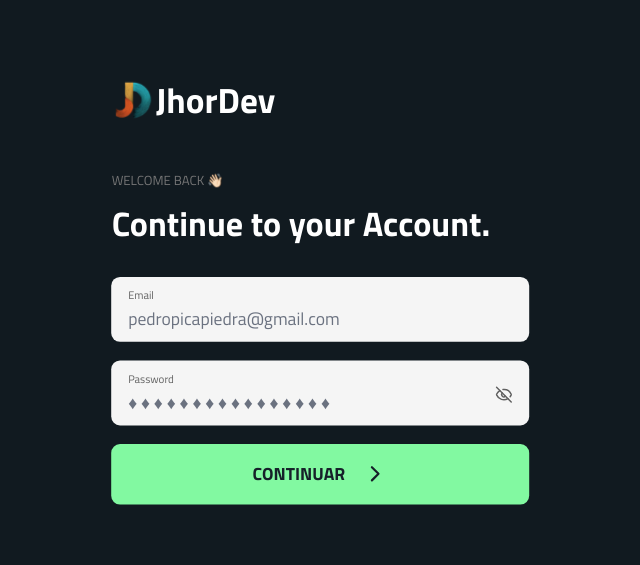
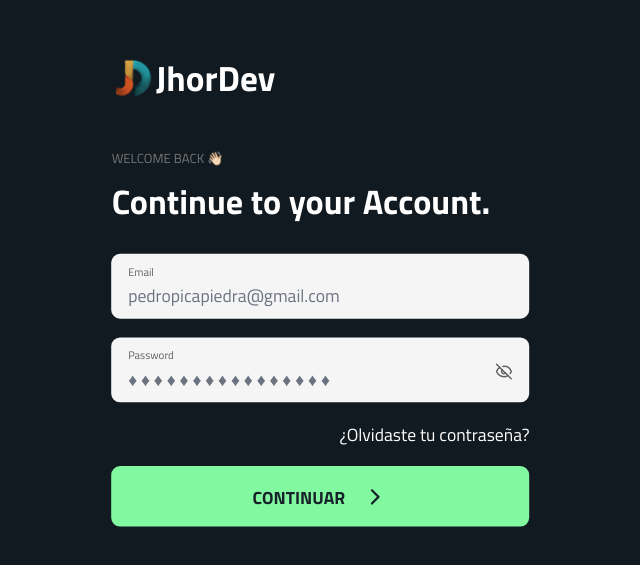
Before and after one commit to priorycode/jhordevPortfolio, a Vue app: page /admin/login in a window 1280 px wide. Shown: the part 107-672 px from the top of the page, without its empty margins (320-960 px from the left). Built offline with nearby package versions, Linux system fonts and the light colour scheme; no server answers.

Commit message:
add analytics Vercel

```diff
--- a/index.html
+++ b/index.html
@@ -3,10 +3,11 @@
 
 <head>
   <meta charset="UTF-8" />
-  <link rel="icon" type="image/svg+xml" href="/vite.svg" />
+
   <meta name="viewport" content="width=device-width, initial-scale=1.0" />
   <title>jhordev.ing</title>
   <link rel="shortcut icon" href="src/assets/jd_sinfondo.svg" type="image/x-icon">
+    <link rel="icon" type="image/svg+xml" href="@/assets/jd_sinfondo.svg" />
 </head>
 
 <body>
--- a/package.json
+++ b/package.json
@@ -9,6 +9,8 @@
     "preview": "vite preview"
   },
   "dependencies": {
+    "@vercel/analytics": "^1.4.1",
+    "@vercel/speed-insights": "^1.1.0",
     "firebase": "^10.13.0",
     "flowbite": "^2.4.1",
     "lucide": "^0.419.0",
--- a/src/App.vue
+++ b/src/App.vue
@@ -2,6 +2,7 @@
 import { ref, watch } from 'vue';
 import { useRoute } from 'vue-router';
 import Header from './components/Header.vue';
+import { SpeedInsights } from '@vercel/speed-insights/vue';
 
 const route = useRoute();
 const showHeader = ref(true);
@@ -13,6 +14,7 @@ watch(route, (newRoute) => {
 </script>
 
 <template>
+  <SpeedInsights />
   <!-- Mostrar el Header solo si `showHeader` es verdadero -->
   <Header v-if="showHeader" />
   <div id="app" class="contenedor">
--- a/src/views/Admin/Login.vue
+++ b/src/views/Admin/Login.vue
@@ -4,7 +4,7 @@ import { useRouter } from "vue-router";
 import { Eye, EyeOff, ChevronRight, Loader } from "lucide-vue-next";
 import imgLogo from "@/assets/jd_sinfondo.svg";
 import { auth } from "@/utils/firebaseConfig";
-import { signInWithEmailAndPassword } from "firebase/auth";
+import { signInWithEmailAndPassword, sendPasswordResetEmail } from "firebase/auth";
 
 const router = useRouter();
 const showPassword = ref(false);
@@ -14,6 +14,7 @@ const errorMessage = ref("");
 const isSubmitting = ref(false);
 const showFieldError = ref(false);
 const showChevron = ref(true);
+const recoveryMessage = ref("");
 
 const handleSubmit = async (e) => {
   e.preventDefault();
@@ -49,6 +50,23 @@ const handleSubmit = async (e) => {
   } finally {
     isSubmitting.value = false;
   }
+};
+
+const handlePasswordReset = async () => {
+  if (!email.value) {
+    recoveryMessage.value = "Por favor, ingresa tu email para recuperar la contraseña.";
+    setTimeout(() => (recoveryMessage.value = ""), 3000);
+    return;
+  }
+
+  try {
+    await sendPasswordResetEmail(auth, email.value);
+    recoveryMessage.value = "Correo de recuperación enviado.";
+  } catch (error) {
+    recoveryMessage.value = "Error al enviar el correo de recuperación.";
+  }
+
+  setTimeout(() => (recoveryMessage.value = ""), 3000);
 };
 </script>
 
@@ -104,6 +122,12 @@ const handleSubmit = async (e) => {
             />
           </button>
         </div>
+        <a class="w-full text-end cursor-pointer" @click.prevent="handlePasswordReset"
+        >¿Olvidaste tu contraseña?</a
+        >
+        <div v-if="recoveryMessage" class="text-center text-size-14 text-color-green mt-2">
+          {{ recoveryMessage }}
+        </div>
         <button
             type="submit"
             :disabled="isSubmitting"
@@ -142,6 +166,7 @@ const handleSubmit = async (e) => {
   </div>
 </template>
 
+
 <style scoped>
 /* Agrega cualquier estilo adicional aquí */
 </style>
--- a/src/views/Inicio.vue
+++ b/src/views/Inicio.vue
@@ -1,10 +1,12 @@
 <script setup>
+import { Analytics } from '@vercel/analytics/vue';
 import Hero from "@/components/Hero.vue";
 import Project from "../components/Project.vue";
 import Skill from "../components/Skill.vue";
 import Footer from "../components/Footer.vue";
 </script>
 <template>
+  <Analytics />
   <main>
     <Hero />
     <Project/>
```
Also changed, not shown: src/components/Admin/Header.vue (added, +11 -0 lines), 1 other file (tests, documents, lock files or other folders). Lines whose indentation alone changed are shown as unchanged.
